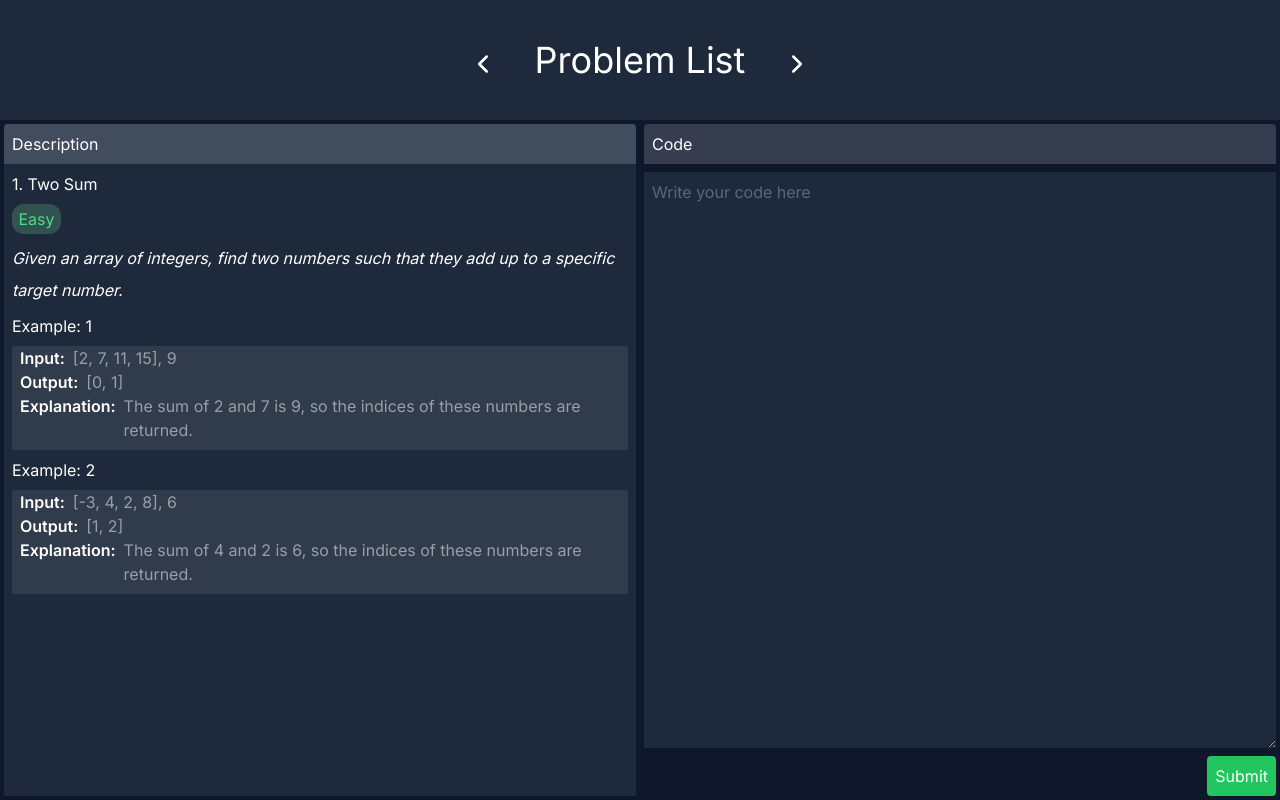
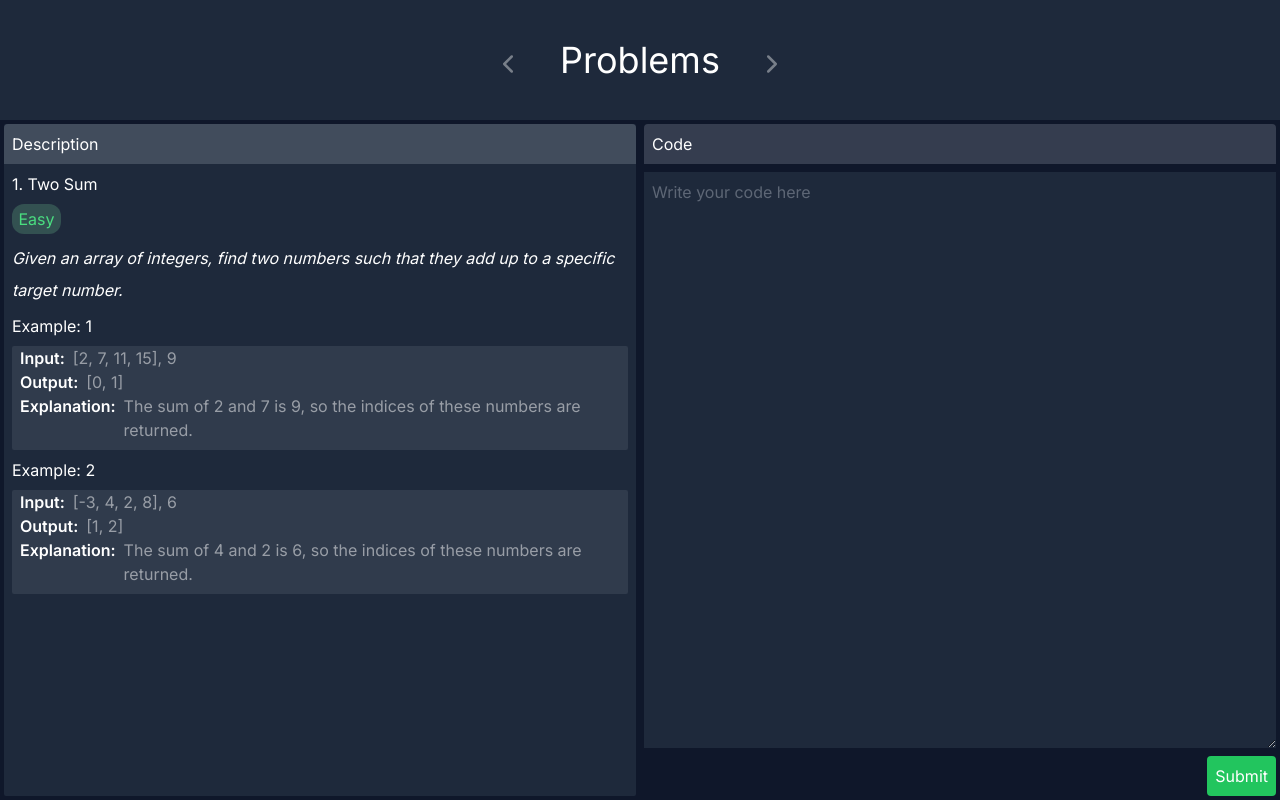
Before and after one commit to DebasishBarai/meetcode, a Next.js app: page /questions/1 in a window 1280 px wide. Built offline with nearby package versions, Linux system fonts and the light colour scheme.

Commit message:
individual problems page updated

```diff
--- a/app/questions/[id]/page.tsx
+++ b/app/questions/[id]/page.tsx
@@ -1,4 +1,5 @@
 'use client';
+import Link from 'next/link';
 import { useEffect, useState } from 'react';
 
 const Question = ({ params }: { params: { id: string } }) => {
@@ -26,6 +27,7 @@ const Question = ({ params }: { params: { id: string } }) => {
     });
 
     const json = await response.json();
+
     setQuestion(json);
   };
 
@@ -36,13 +38,16 @@ const Question = ({ params }: { params: { id: string } }) => {
   return (
     <div className='flex min-h-screen flex-col bg-slate-800 sm:min-w-full'>
       <div className='flex min-h-full min-w-full flex-row items-center justify-center'>
+        <Link
+          href={question ? `/questions/${question.serialNo - 1}` : `/questions`}
+        >
           <svg
             xmlns='http://www.w3.org/2000/svg'
             fill='none'
             viewBox='0 0 24 24'
             stroke-width='2.5'
             stroke='white'
-          className='mt-2 h-6 w-6 hover:stroke-[4px]'
+            className='mt-2 h-6 w-6 hover:stroke-[4px] opacity-40 hover:opacity-100'
           >
             <path
               stroke-linecap='round'
@@ -50,16 +55,22 @@ const Question = ({ params }: { params: { id: string } }) => {
               d='M15.75 19.5L8.25 12l7.5-7.5'
             />
           </svg>
+        </Link>
+        <Link href='/questions'>
           <h1 className='min-w-fit p-10 text-center text-4xl text-white'>
-          Problem List
+            Problems
           </h1>
+        </Link>
+        <Link
+          href={question ? `/questions/${question.serialNo + 1}` : `/questions`}
+        >
           <svg
             xmlns='http://www.w3.org/2000/svg'
             fill='none'
             viewBox='0 0 24 24'
             stroke-width='2.5'
             stroke='white'
-          className='mt-2 h-6 w-6 hover:stroke-[4px]'
+            className='mt-2 h-6 w-6 hover:stroke-[4px] opacity-40 hover:opacity-100'
           >
             <path
               stroke-linecap='round'
@@ -67,6 +78,7 @@ const Question = ({ params }: { params: { id: string } }) => {
               d='M8.25 4.5l7.5 7.5-7.5 7.5'
             />
           </svg>
+        </Link>
       </div>
 
       <div className='flex flex-grow bg-slate-900'>
@@ -74,6 +86,7 @@ const Question = ({ params }: { params: { id: string } }) => {
           <div className='rounded-[0.25rem_0.25rem_0_0] bg-slate-300 bg-opacity-20 p-2 text-white'>
             Description
           </div>
+
           <div className=''>
             <div className='m-2 text-white'>
               {question ? `${question.serialNo}. ${question.title}` : ''}
@@ -94,7 +107,7 @@ const Question = ({ params }: { params: { id: string } }) => {
             </div>
 
             {question &&
-              question.examples.map((example) => (
+              question?.examples?.map((example) => (
                 <>
                   <div className='m-2 text-white'>{`Example: ${example.exampleSerialNo}`}</div>
                   <div className='m-2 flex flex-col rounded-sm bg-slate-300 bg-opacity-10'>
```
Lines whose indentation alone changed are shown as unchanged.
